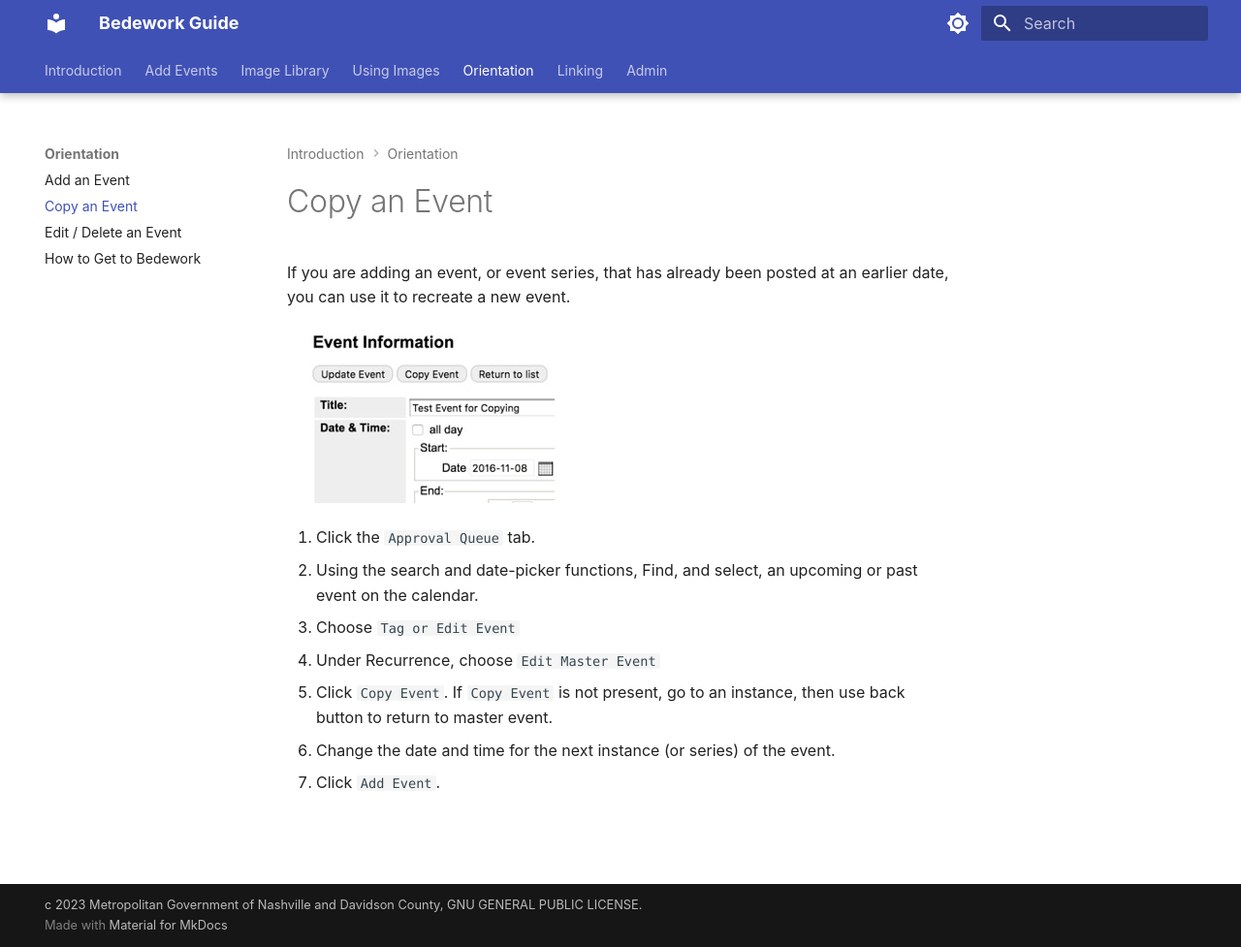
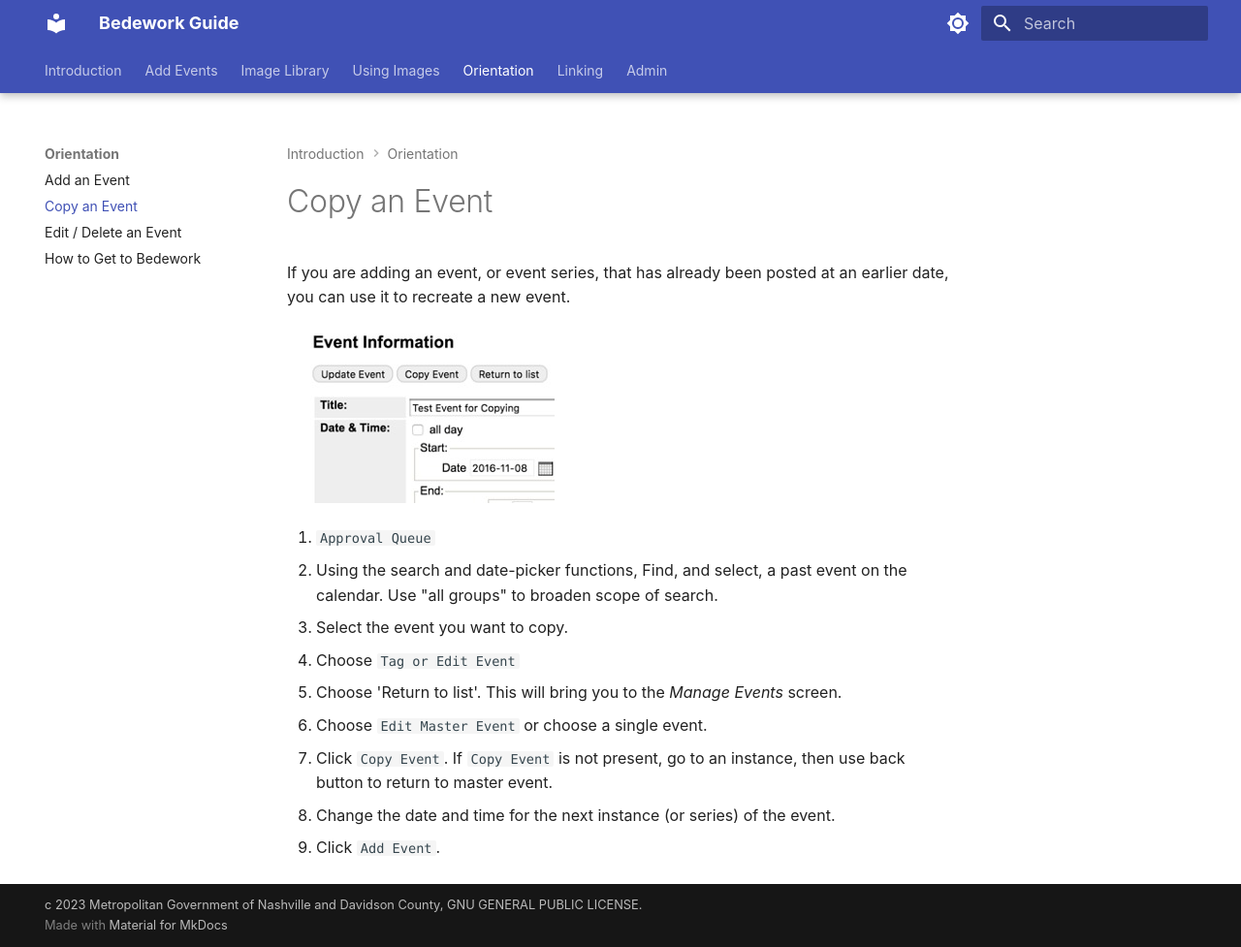
Before and after one commit to Nashville-Public-Library/bedework-docs, an MkDocs documentation site: the page built from docs/orientation/copy-event.md, in a window 1280 px wide and 977 px high. Shown: the whole window at 97% size. Built offline with MkDocs 1.6.1 and Material for MkDocs 9.7.7, drawn with Linux system fonts in a browser that asks for light colours.

Commit message:
updating the copy instructions to match reality after updates.

```diff
--- a/docs/orientation/copy-event.md
+++ b/docs/orientation/copy-event.md
@@ -1,16 +1,19 @@
 ---
 sidebar_position: 4
 ---
+
 # Copy an Event
 
 If you are adding an event, or event series, that has already been posted at an earlier date, you can use it to recreate a new event.
 
 ![copy event](../img/copy-an-event.jpg)
 
-1. Click the `Approval Queue` tab.
-1. Using the search and date-picker functions, Find, and select, an upcoming or past event on the calendar.
-1. Choose `Tag or Edit Event`
-1. Under Recurrence, choose `Edit Master Event`
-1. Click `Copy Event`. If `Copy Event` is not present, go to an instance, then use back button to return to master event.
-1. Change the date and time for the next instance (or series) of the event.
-1. Click `Add Event`.
+1. `Approval Queue`
+2. Using the search and date-picker functions, Find, and select, a past event on the calendar. Use "all groups" to broaden scope of search.
+3. Select the event you want to copy.
+4. Choose `Tag or Edit Event`
+5. Choose 'Return to list'. This will bring you to the _Manage Events_ screen.
+6. Choose `Edit Master Event` or choose a single event.
+7. Click `Copy Event`. If `Copy Event` is not present, go to an instance, then use back button to return to master event.
+8. Change the date and time for the next instance (or series) of the event.
+9. Click `Add Event`.
```
